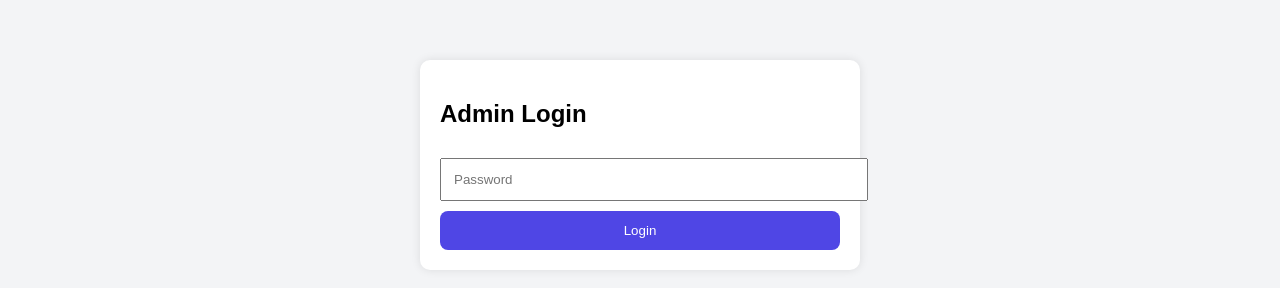
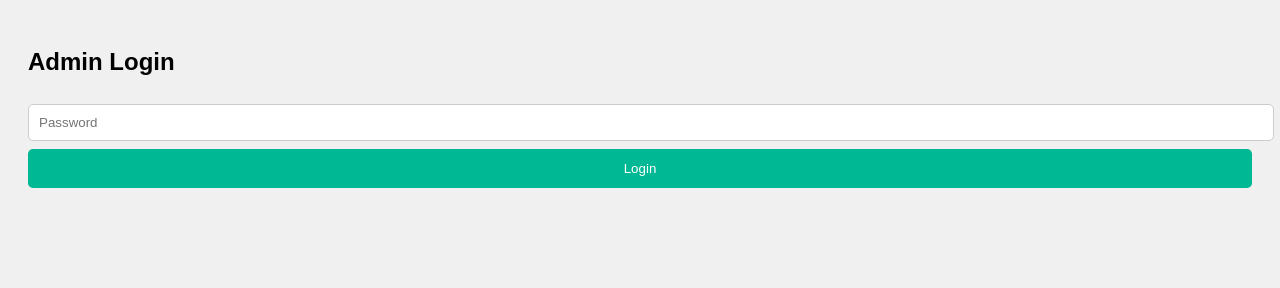
Before and after one commit to emmy693/B-and-f, a website: page admin.html in a window 1280 px wide. Drawn offline with Linux system fonts and the light colour scheme.

Commit message:
Refactor styles for body and container elements

```diff
--- a/style.css
+++ b/style.css
@@ -1,27 +1,32 @@
 body {
-  background:#f3f4f6;
-  font-family:Arial;
+  font-family: Arial, sans-serif;
+  background: #f0f0f0;
+  padding: 20px;
 }
 
-.box {
-  background:#fff;
-  width:90%;
-  max-width:400px;
-  margin:60px auto;
-  padding:20px;
-  border-radius:10px;
-  box-shadow:0 0 10px rgba(0,0,0,.1);
+.container {
+  max-width: 500px;
+  margin: auto;
+  background: white;
+  padding: 20px;
+  border-radius: 10px;
+  box-shadow: 0 0 10px rgba(0,0,0,0.1);
 }
 
-input, button {
-  width:100%;
-  padding:12px;
-  margin-top:10px;
+input, textarea {
+  width: 100%;
+  padding: 10px;
+  margin: 8px 0;
+  border: 1px solid #ccc;
+  border-radius: 5px;
 }
 
 button {
-  background:#4f46e5;
-  color:#fff;
-  border:none;
-  border-radius:8px;
+  width: 100%;
+  padding: 12px;
+  background: #00b894;
+  color: white;
+  border: none;
+  border-radius: 5px;
+  cursor: pointer;
 }
```
